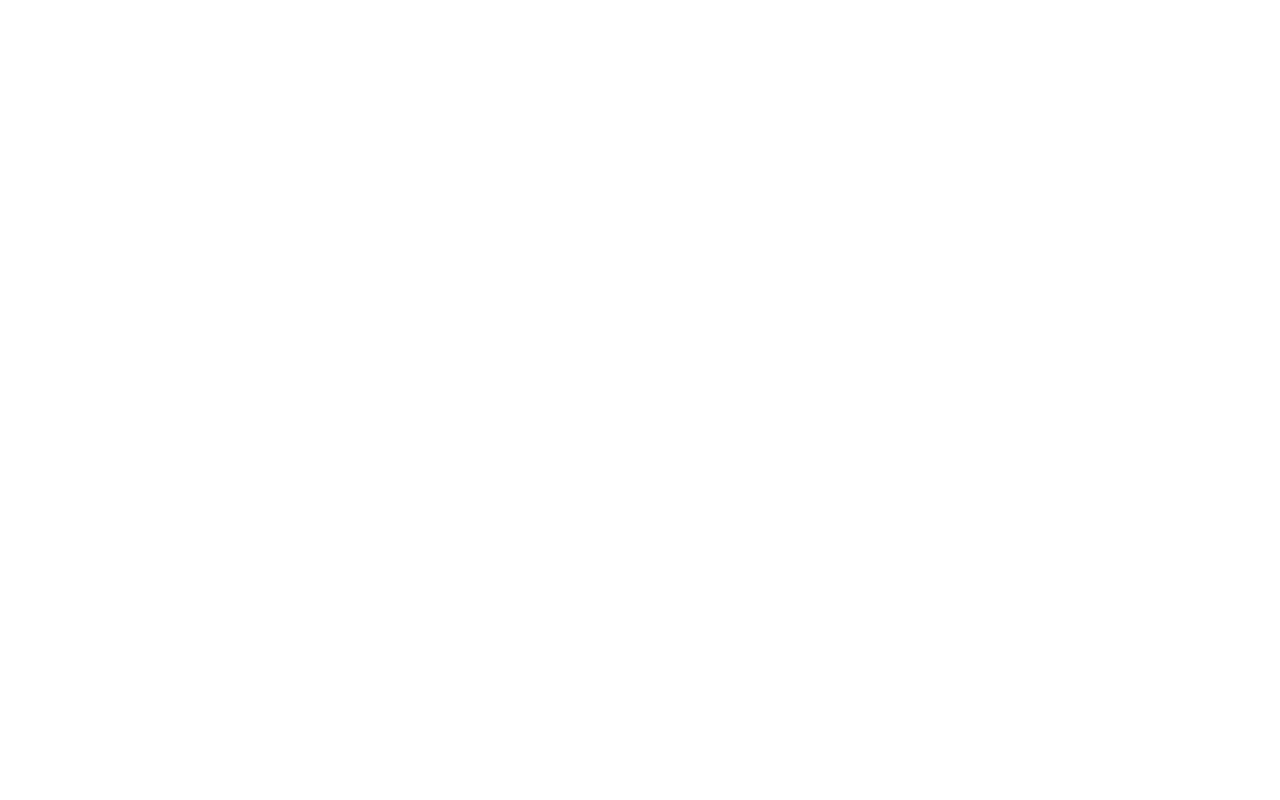
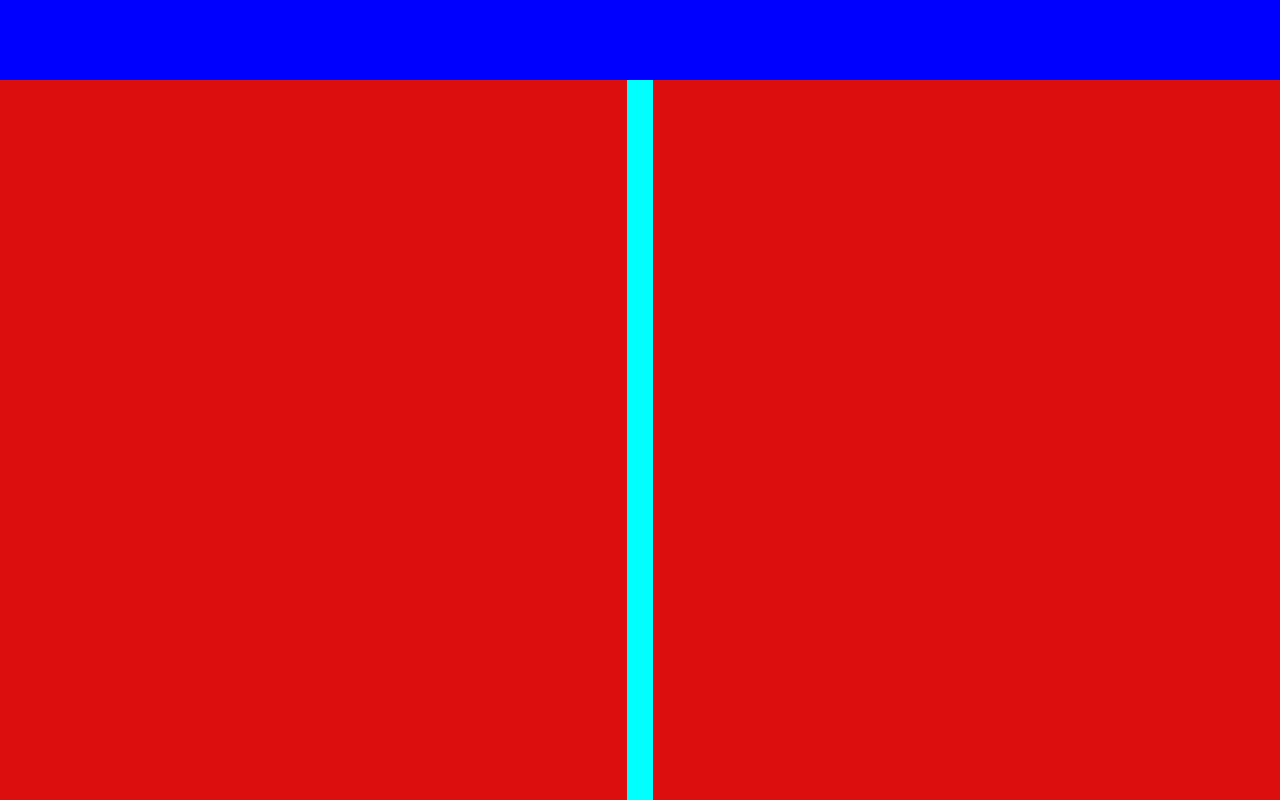
Before and after one commit to Olerand/Peach-Clicker, a plain HTML site: page index.html in a window 1280 px wide. Drawn offline with Linux system fonts and the light colour scheme.

Commit message:
Hello world,GitHub

```diff
--- a/components/header/_header.scss
+++ b/components/header/_header.scss
@@ -0,0 +1,5 @@
+ header{
+    height: 10vh;
+    width: 100%;
+    background-color: blue;
+ }
--- /dev/null
+++ b/components/main/_main.scss
@@ -0,0 +1,12 @@
+main{
+    width: 100%;
+    height: 90vh;
+    background-color: aqua;
+    display: flex;
+    justify-content: space-between;
+    div{
+        min-height: 90vh;
+        width: 49%;
+        background-color: rgb(220, 14, 14);
+    }
+}
--- a/index.html
+++ b/index.html
@@ -4,8 +4,25 @@
     <meta charset="UTF-8">
     <meta name="viewport" content="width=device-width, initial-scale=1.0">
     <title>Document</title>
+    <link rel="stylesheet" href="/style/css/reset.css">
+    <link rel="stylesheet" href="/style/css/main.css">
 </head>
 <body>
+    <header class="header">
+
+    </header>
+    <main>
+        <div class="clicker-menu">
+
+        </div>
+        <div class="upgrade-menu"></div>
+    </main>
+
+
 
 </body>
+
+<script src="/components/header/header.js"></script>
+<script src="/components/content/content.js"></script>
+<script src="/components/footer/footer.js"></script>
 </html>
--- /dev/null
+++ b/style/css/reset.css
@@ -0,0 +1,56 @@
+html, body, div, span, applet, object, iframe,
+h1, h2, h3, h4, h5, h6, p, blockquote, pre,
+a, abbr, acronym, address, big, cite, code,
+del, dfn, em, img, ins, kbd, q, s, samp,
+small, strike, strong, sub, sup, tt, var,
+b, u, i, center,
+dl, dt, dd, ol, ul, li,
+fieldset, form, label, legend,
+table, caption, tbody, tfoot, thead, tr, th, td,
+article, aside, canvas, details, embed,
+figure, figcaption, footer, header, hgroup,
+menu, nav, output, ruby, section, summary,
+time, mark, audio, video {
+    margin: 0;
+    padding: 0;
+    border: 0;
+    font-size: 100%;
+    font: inherit;
+    vertical-align: baseline;
+}
+article, aside, details, figcaption, figure,
+footer, header, hgroup, menu, nav, section {
+    display: block;
+}
+html {
+    height: 100%;
+    box-sizing: border-box;
+}
+body {
+    line-height: 1;
+    box-sizing: border-box;
+}
+ol, ul {
+    list-style: none;
+}
+a {
+    color: inherit;
+    text-decoration: none;
+    background-color: transparent;
+    cursor: pointer;
+}
+blockquote, q {
+    quotes: none;
+}
+blockquote:before, blockquote:after,
+q:before, q:after {
+    content: '';
+    content: none;
+}
+table {
+    border-collapse: collapse;
+    border-spacing: 0;
+}
+hr{
+    margin: 0;
+}
--- /dev/null
+++ b/style/scss/main.scss
@@ -0,0 +1,7 @@
+@import
+        "../../components/header/header",
+        "../../components/main/main",
+        "../../components/footer/footer",
+        "./fonts",
+        "./mixins"
+       ;
```
Also changed, not shown: components/main/main.js (added), img/svg/apricot-svgrepo-com.svg (added), style/css/main.css (added), style/scss/_fonts.scss (added), style/scss/_mixins.scss (added).
